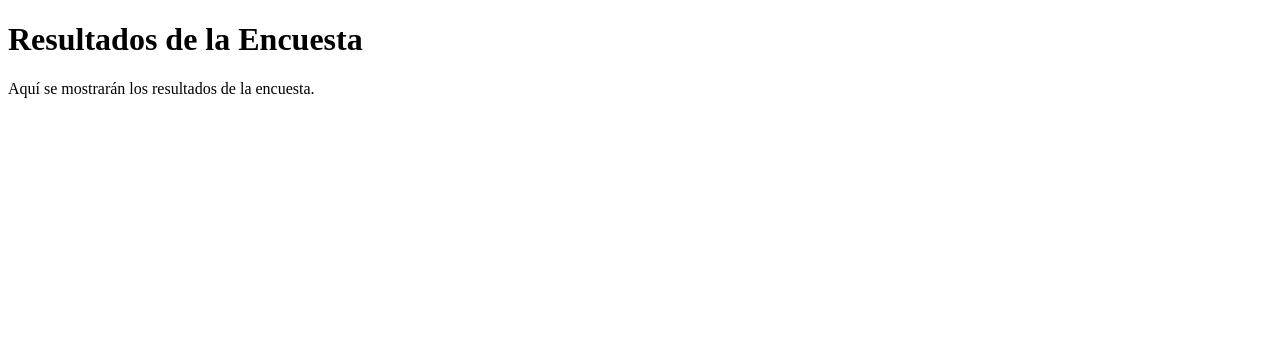
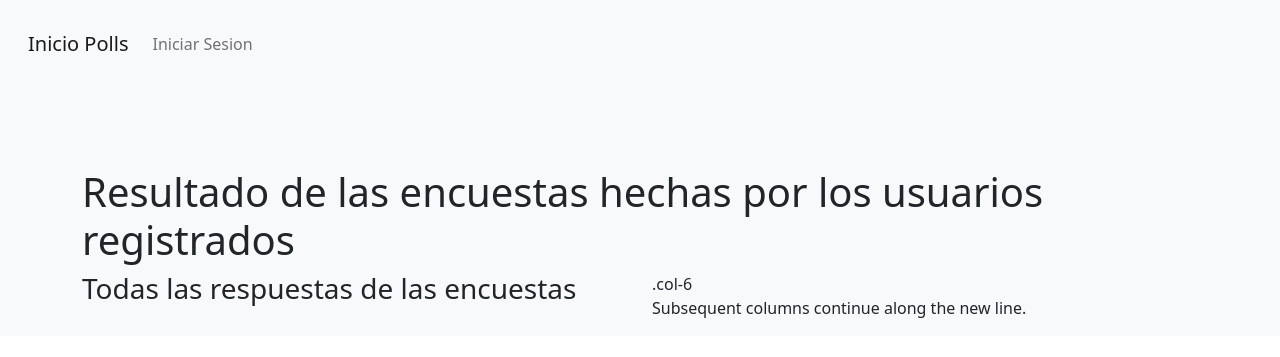
Before and after one commit to SamuelP-R/Djangotutorial, a Django app: page /polls/allresults/ in a window 1280 px wide. Shown: the top 357 px of the page. Run offline with Django 4.2, Linux system fonts and the light colour scheme.

Commit message:
all_Results

```diff
--- a/polls/templates/polls/all_results.html
+++ b/polls/templates/polls/all_results.html
@@ -4,9 +4,52 @@
     <meta charset="UTF-8">
     <meta name="viewport" content="width=device-width, initial-scale=1.0">
     <title>Resultados</title>
+    <link href="https://cdn.jsdelivr.net/npm/bootstrap@5.0.2/dist/css/bootstrap.min.css" rel="stylesheet" integrity="sha384-EVSTQN3/azprG1Anm3QDgpJLIm9Nao0Yz1ztcQTwFspd3yD65VohhpuuCOmLASjC" crossorigin="anonymous">
 </head>
 <body>
-    <h1>Resultados de la Encuesta</h1>
-    <p>Aquí se mostrarán los resultados de la encuesta.</p>
+<div class="p-3 mb-2 bg-light text-dark">
+    <nav class="navbar navbar-expand-lg navbar-light bg-light">
+        <div class="container-fluid">
+          <a class="navbar-brand" href="{% url 'polls:index' %}">Inicio Polls</a>
+          <button class="navbar-toggler" type="button" data-bs-toggle="collapse" data-bs-target="#navbarNav" aria-controls="navbarNav" aria-expanded="false" aria-label="Toggle navigation">
+            <span class="navbar-toggler-icon"></span>
+          </button>
+          <div class="collapse navbar-collapse" id="navbarNav">
+            <ul class="navbar-nav">
+              <li class="nav-item">
+                {% if user.is_authenticated %}
+                  {% if user.is_superuser %}
+                <a class="nav-link active" aria-current="page" href="{% url 'admin:index' %}">Admin</a>
+              </li>
+                  {% endif %}
+              <li class="nav-item">
+                <a class="nav-link" href="{% url 'logout' %}?next={{ request.path }}">Cerrar Sesion</a>
+              </li>
+              <li class="nav-item">
+                {% else %}
+                <a class="nav-link" href="{% url 'login' %}?next={{ request.path }}">Iniciar Sesion</a>
+              </li>
+              {% endif %}
+            </ul>
+          </div>
+        </div>
+      </nav>
+      <br>
+      <br>
+      <br>
+      <br>
+    <div class="container">
+        <div class="row">
+          <div class="col-12">
+            <h1>Resultado de las encuestas hechas por los usuarios registrados</h1>
+          </div>
+          <div class="col-6">
+            <h3>Todas las respuestas de las encuestas</h3>
+          </div>
+          <div class="col-6">.col-6<br>Subsequent columns continue along the new line.</div>
+        </div>
+      </div>
+
+</div>
 </body>
 </html>
--- a/polls/templates/polls/index.html
+++ b/polls/templates/polls/index.html
@@ -48,6 +48,7 @@
             {% endif %}
         </div>
     </div>
+    xd
     <div class="centered-div">
         <div>
             <h1>Ultima Encuesta Respondida</h1>
```
Also changed, not shown: db.sqlite3.
